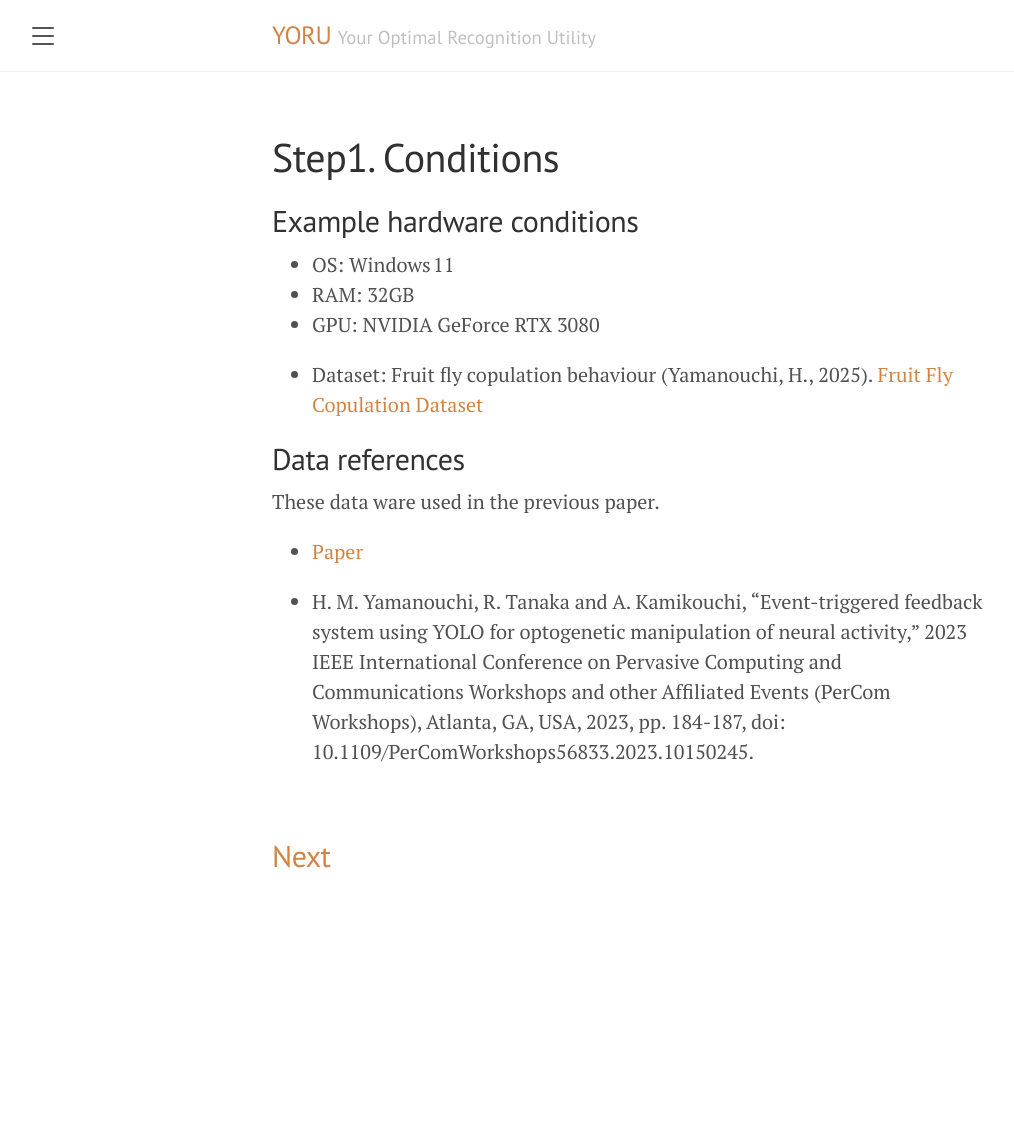
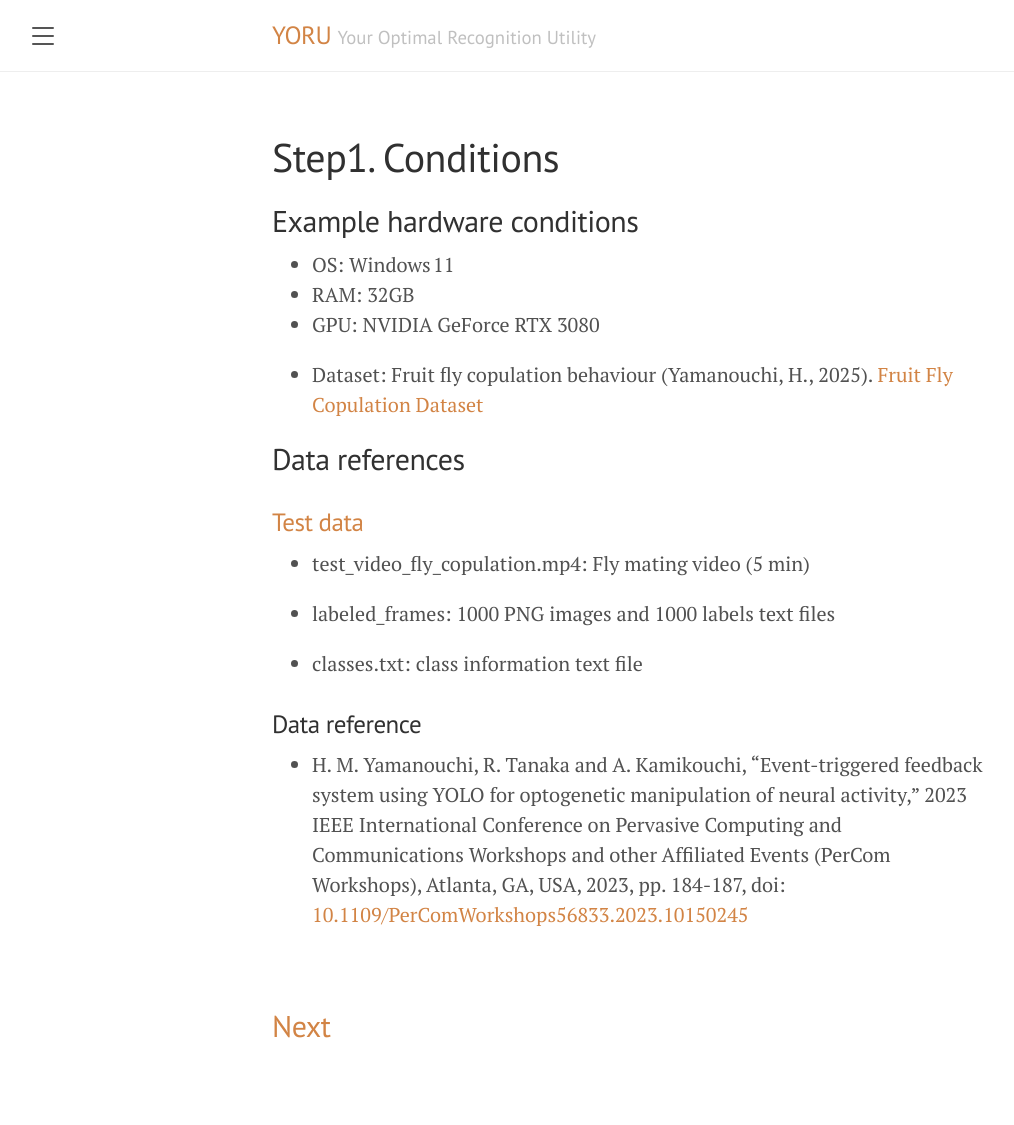
Before and after one commit to Kamikouchi-lab/YORU_doc, a Jekyll site: the page built from _tutorial/01_preparation_tutorial.md, in a window 1280 px wide. Shown: the whole page, without its empty margins (8-1022 px from the left). Built offline with Jekyll 4.4.1, drawn with Linux system fonts in a browser that asks for light colours; before the commit the page ends 955 px from its top, so only the background shows below that.

Commit message:
update tutorial

```diff
--- a/_config.yml
+++ b/_config.yml
@@ -23,7 +23,7 @@ author:
 
 
 # Custom vars
-version:             v 1.0.4
+version:             v 1.1.0
 google_analytics_id: G-GT3X41B0YR
 
 
--- a/_tutorial/01_preparation_tutorial.md
+++ b/_tutorial/01_preparation_tutorial.md
@@ -16,14 +16,22 @@ title: Step1. Conditions
 
 ## Data references
 
-These data ware used in the previous paper.
+### [Test data](https://github.com/Kamikouchi-lab/YORU/tree/main/test_data)
 
-- [Paper](https://ieeexplore.ieee.org/document/10150245)
+- test_video_fly_copulation.mp4: Fly mating video (5 min)
 
-- H. M. Yamanouchi, R. Tanaka and A. Kamikouchi, "Event-triggered feedback system using YOLO for optogenetic manipulation of neural activity," 2023 IEEE International Conference on Pervasive Computing and Communications Workshops and other Affiliated Events (PerCom Workshops), Atlanta, GA, USA, 2023, pp. 184-187, doi: 10.1109/PerComWorkshops56833.2023.10150245.
+- labeled_frames:  1000 PNG images and 1000 labels text files
+
+- classes.txt: class information text file
+
+
+### Data reference
+
+- H. M. Yamanouchi, R. Tanaka and A. Kamikouchi, "Event-triggered feedback system using YOLO for optogenetic manipulation of neural activity," 2023 IEEE International Conference on Pervasive Computing and Communications Workshops and other Affiliated Events (PerCom Workshops), Atlanta, GA, USA, 2023, pp. 184-187, doi: [10.1109/PerComWorkshops56833.2023.10150245](https://ieeexplore.ieee.org/document/10150245)
 
 
 <br>
+---
 
 
 ## [Next](../02-create-model-tutorial/)
```
Also changed, not shown: _guides/05_closed-loop.md (+1 -0 lines), _tutorial/02_create_model_tutorial.md (+2 -0 lines), _devnotes/YORU_Test.md (renamed from _devnotes/YORU_Testing_Minimal_EN.md).
